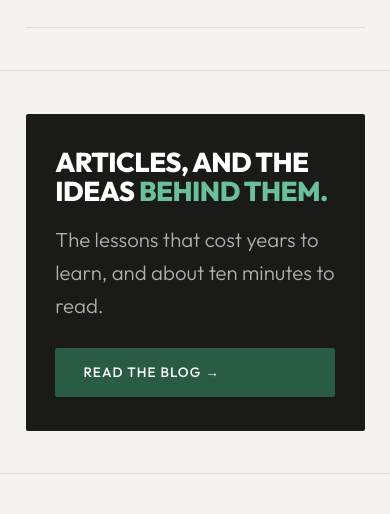
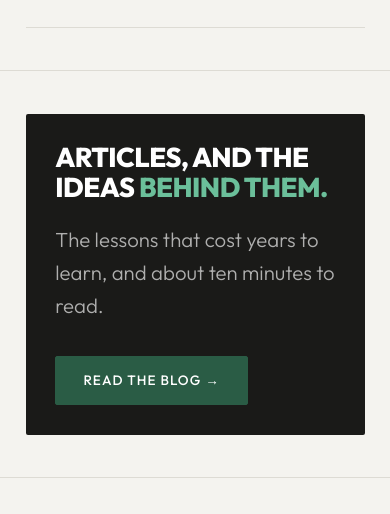
Before and after one commit to VibedbyTom/tpapazoglou.me, a plain HTML site: page index.html in a window 390 px wide. Shown: the part 7179-7693 px from the top of the page. Drawn offline with Linux system fonts and the light colour scheme.

Commit message:
Add files via upload

```diff
--- a/index.html
+++ b/index.html
@@ -134,8 +134,8 @@ h2 .g { color: var(--green); }
 .j-desc p { margin-bottom: 0.75rem; }
 .j-desc p:last-child { margin-bottom: 0; }
 /* Blog CTA */
-.blog-cta { background: var(--ink); border-radius: 2px; padding: 2.75rem 3rem; margin: 0 -3rem; display: flex; flex-direction: column; gap: 2rem; align-items: flex-end; }
-.blog-cta-top { width: 100%; display: grid; grid-template-columns: 22fr 78fr; gap: 3rem; align-items: center; }
+.blog-cta { background: var(--ink); border-radius: 2px; padding: 2rem 3rem; margin: 0 -3rem; display: grid; grid-template-columns: 22fr 78fr; gap: 3rem; align-items: center; }
+.blog-cta-right { display: flex; align-items: center; justify-content: space-between; gap: 2rem; flex-wrap: wrap; }
 .blog-cta-label { font-family: var(--mono); font-size: var(--fs-label); letter-spacing: 0.1em; text-transform: uppercase; color: rgba(255,255,255,0.4); margin-bottom: 1rem; }
 .blog-cta-text { font-size: var(--fs-heading); font-weight: 800; letter-spacing: -0.02em; text-transform: uppercase; line-height: 1.1; color: #fff; }
 .blog-cta-text .g { color: #6BBF9A; }
@@ -162,8 +162,8 @@ footer { padding: 1.5rem 5rem 1.5rem 4rem; display: flex; align-items: center; j
 section { padding: 2.5rem 1.5rem; }
 .about-cols { grid-template-columns: 1fr; }
 .journey-item { grid-template-columns: 1fr; gap: 0.75rem; }
-.blog-cta { gap: 1.5rem; padding: 2rem 1.75rem; margin: 0; align-items: stretch; }
-.blog-cta-top { grid-template-columns: 1fr; gap: 1rem; }
+.blog-cta { grid-template-columns: 1fr; gap: 1.25rem; padding: 1.75rem; margin: 0; }
+.blog-cta-right { justify-content: flex-start; }
 .contact-links { gap: 1.5rem; }
 footer { padding: 1.5rem; flex-direction: column; gap: 0.5rem; text-align: center; }
 }
@@ -294,11 +294,11 @@ footer { padding: 1.5rem; flex-direction: column; gap: 0.5rem; text-align: cente
 
 <section id="blog-cta">
 <div class="blog-cta">
-<div class="blog-cta-top">
-<p class="blog-cta-text">Articles, and the<br>ideas <span class="g">behind them.</span></p>
+<p class="blog-cta-text">Articles, and the ideas <span class="g">behind them.</span></p>
+<div class="blog-cta-right">
 <p class="blog-cta-sub">The lessons that cost years to learn, and about ten minutes to read.</p>
+<a href="blog.html" class="blog-cta-btn">Read the blog →</a>
 </div>
-<a href="blog.html" class="blog-cta-btn">Read the blog →</a>
 </div>
 </section>
 
```
